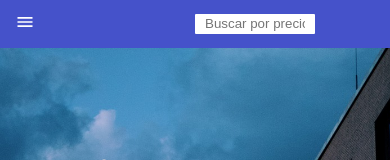
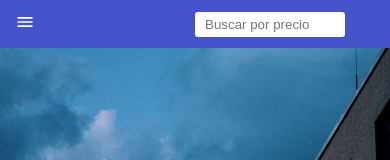
Before and after one commit to jagh06/frontend-user, a Next.js app: page / in a window 390 px wide. Shown: the top 160 px of the page. Built offline with nearby package versions, Linux system fonts and the light colour scheme; no server answers.

Commit message:
buscador

```diff
--- a/app/styles/principal/Header.module.css
+++ b/app/styles/principal/Header.module.css
@@ -172,10 +172,10 @@
         width: 100%;
     }
     .divbuscador input {
-        width: 120px;
-        height: 15px;
+        width: 150px;
+        height: 25px;
         border: none;
-        border-radius: 1px;
+        border-radius: 3px;
     }
     .linklink a{
         font-size: 5px;
```
